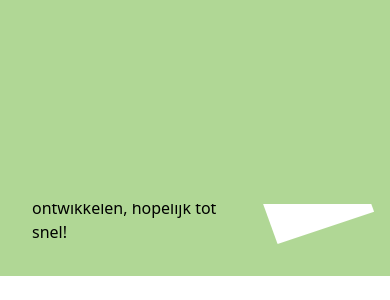
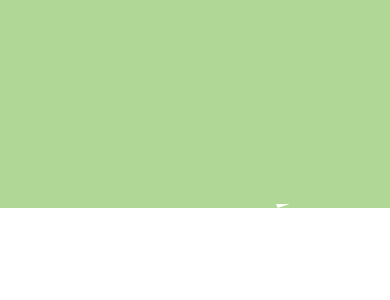
Before and after one commit to Vandammecasper/portfolio-lien, a React (Vite) app in the folder portfolioLien/: page / in a window 390 px wide. Shown: the part 1484-1784 px from the top of the page. Built offline with nearby package versions, Linux system fonts and the light colour scheme.

Commit message:
removed sentence about internship

```diff
--- a/portfolioLien/src/components/pages/Home/Home.tsx
+++ b/portfolioLien/src/components/pages/Home/Home.tsx
@@ -21,14 +21,13 @@ const Home = () => {
       </div>
       <img src="/portfolio_icon_green.svg" alt="" className="absolute h-64 sm:h-80 lg:h-96 -ml-24 sm:-ml-32 -mt-28 sm:-mt-44 lg:-mt-52 -z-10" />
       <div className="w-screen bg-primary mt-24 overflow-hidden md:flex md:p-40 px-8 md:pr-12 lg:pr-20 xl:pr-56 py-8 2xl:py-48">
-        <h1 className="text-white text-7xl sm:text-8xl md:text-9xl lg:text-10xl 2xl:text-11xl font-ivyMode font-black sm:font-bold md:-rotate-90 text-nowrap z-10 md:-ml-24 lg:-ml-40 xl:-ml-64 2xl:-ml-60">Over mij</h1>
-        <div className="md:-ml-100 lg:-ml-80 xl:-ml-40 2xl:-ml-72 2xl:self-center">
+        <h1 className="text-white text-7xl sm:text-8xl md:text-9xl lg:text-9xl font-ivyMode font-black sm:font-bold md:-rotate-90 text-nowrap z-10 md:-ml-40 lg:-ml-48 xl:-ml-64 2xl:-ml-60">Over mij</h1>
+        <div className="md:-ml-80 lg:-ml-64 xl:-ml-40 2xl:-ml-68 2xl:self-center max-md:pb-16">
           <p className="sm:text-lg lg:text-xl 2xl:text-2xl mt-6 lg:-mt-16">Ik ben een 21 jarige <span className="font-bold">cross-media studente</span> aan de Arteveldehogeschool. Ik koos voor de afstudeerrichting ‘<span className="font-bold">Photo design</span>’. In deze afstudeerrichting fotograferen wij zelf alle foto’s die we in onze ontwerpen gebruiken. De keuze voor Photo design was voor mij vanzelfsprekend, omdat ik sinds jongs af aan altijd al een grote interesse heb gehad voor fotografie.</p>
           <p className="sm:text-lg lg:text-xl 2xl:text-2xl mt-3 sm:mt-4 lg:mt-8">In mijn opleiding krijgen we een goede variatie aan opdrachten. Dit gaat van het uitwerken van een hele reclamecampagne tot het ontwerpen van een vinyl plaat. We hebben leren werken met verschillende programma’s zoals de <span className="font-bold">adobe software</span>: Illustrator, Photoshop, Lightroom en InDesign. Voor het designen van websites gebruikten we <span className="font-bold">Figma</span>.</p>
           <p className="sm:text-lg lg:text-xl 2xl:text-2xl mt-3 sm:mt-4 lg:mt-8 max-sm:pr-0 max-lg:pr-24 max-xl:pr-40 max-2xl:pr-40 2xl:pr-44">In mijn vrije tijd ben ik ook vaak te vinden met mijn camera in de hand of op het hockeyveld.</p>
-          <p className="sm:text-lg lg:text-xl 2xl:text-2xl mt-3 sm:mt-4 lg:mt-8 mr-32 sm:pr-40 lg:pr-16 2xl:pr-48">Ik hoop om een leerrijke stage te vinden waar ik mezelf verder kan ontwikkelen, hopelijk tot snel!</p>
         </div>
-      <img src="/portfolio_icon_white2.svg" alt="" className="absolute max-sm:h-48 max-lg:h-56 max-xl:h-72 right-0 -mt-40 md:mt-110 lg:mt-80 xl:mt-32 2xl:mt-64"/>
+      <img src="/portfolio_icon_white2.svg" alt="" className="absolute max-sm:h-48 max-lg:h-56 max-xl:h-72 right-0 -mt-32 md:mt-100 lg:mt-80 xl:mt-32 2xl:mt-32"/>
       </div>
       <div className="mt-32 overflow-hidden">
         <h2 className="ml-10 lg:ml-24 text-xl sm:text-4xl max-sm:pr-10 md:text-5xl xl:text-6xl">BENIEUWD NAAR MIJN WERK?</h2>
```
